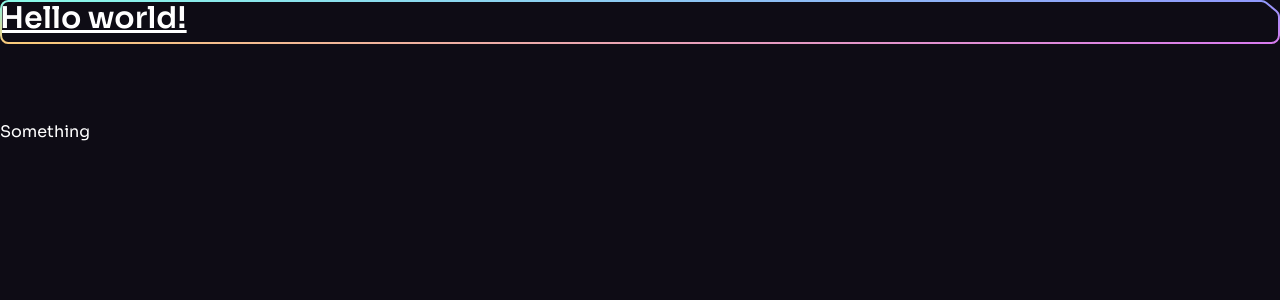
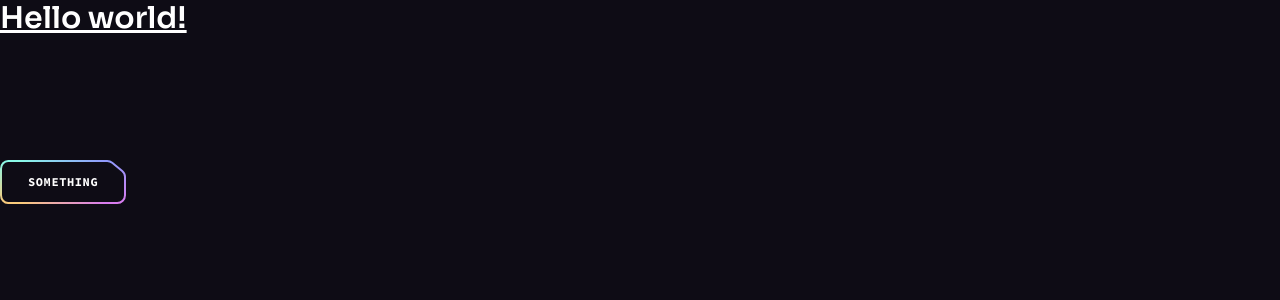
Before and after one commit to erickdc7/brainwave-website, a React (Vite) app: page / in a window 1280 px wide. Shown: the top 300 px of the page. Built offline with nearby package versions, Linux system fonts and the light colour scheme.

Commit message:
add styles

```diff
--- a/src/components/Button.jsx
+++ b/src/components/Button.jsx
@@ -1,8 +1,10 @@
 import ButtonSvg from '../assets/svg/ButtonSvg'
 
 const Button = ({ className, href, onClick, children, px, white }) => {
+    const classes = `button relative inline-flex items-center justify-center h-11 transition-colors hover:text-color-1 ${px || 'px-7'} ${white ? 'text-n-8' : 'text-n-1'} ${className || ''}`
+
     const renderButton = () => (
-        <button>
+        <button className={classes}>
             <span>{children}</span>
             {ButtonSvg(white)}
         </button>
```
